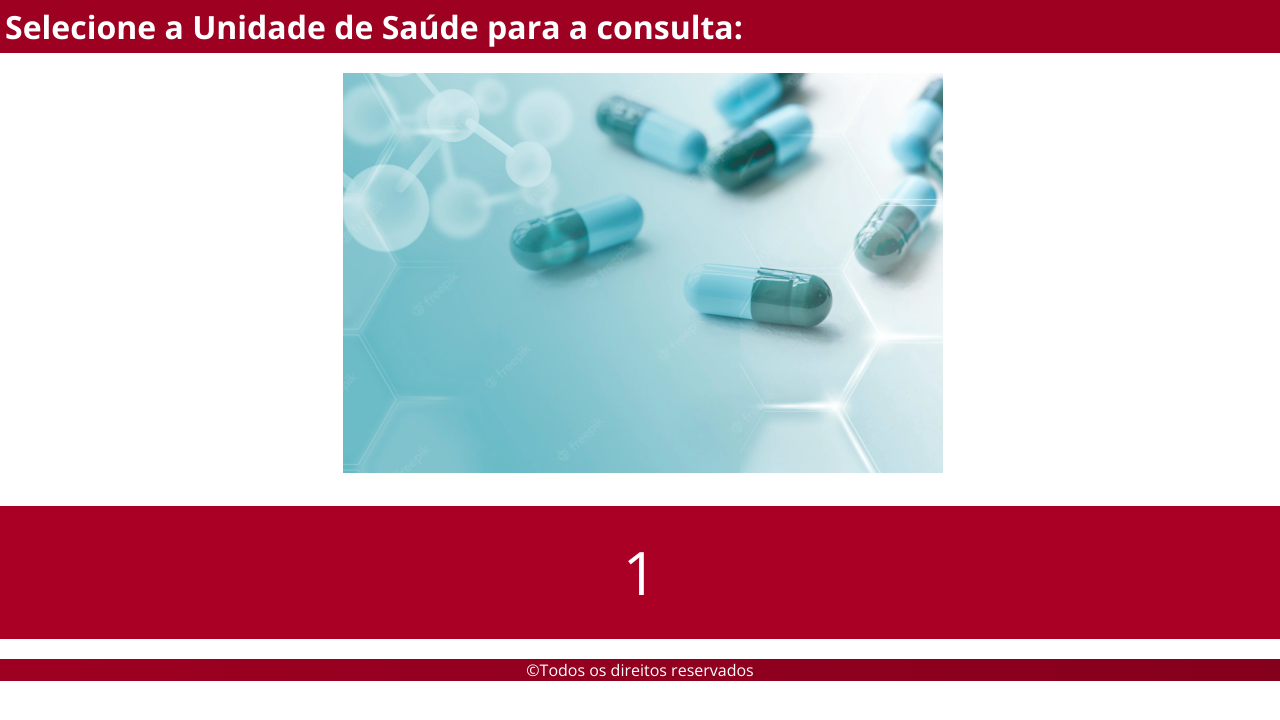
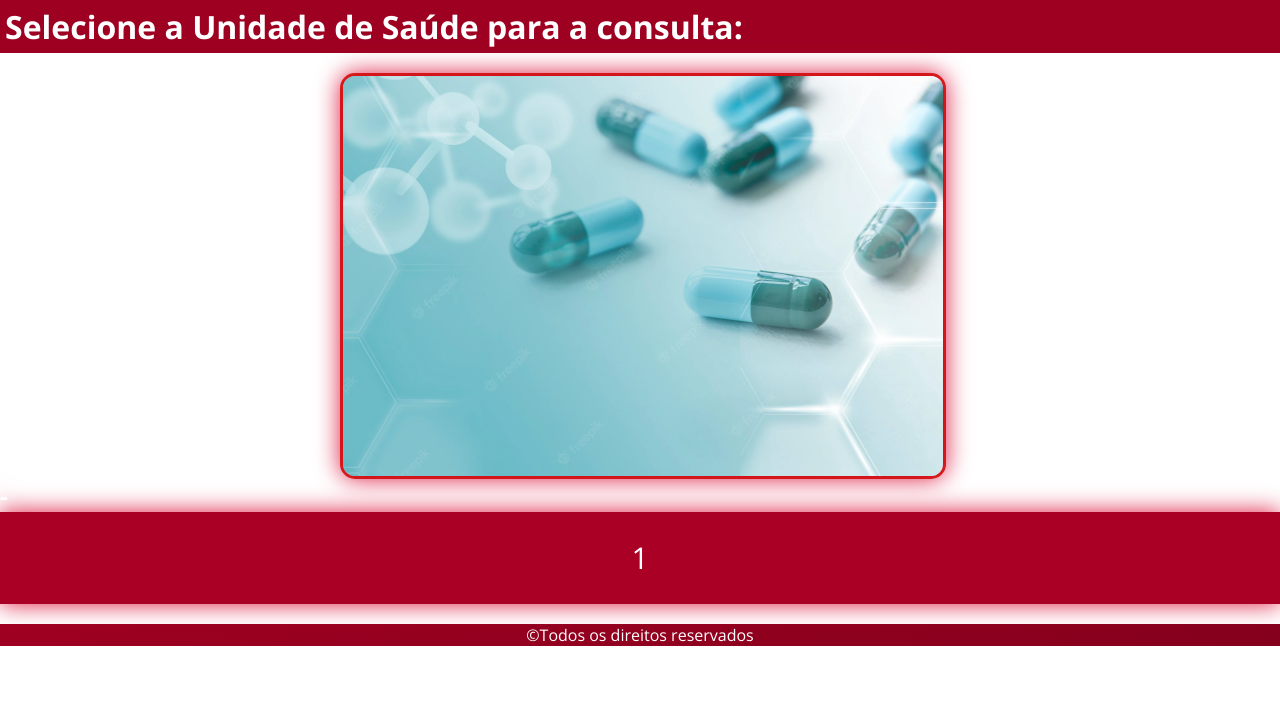
Before and after one commit to Gater73/LSTS, a Flask app: template templates/drugs.html in a window 1280 px wide. Shown: the part 67-787 px from the top of the page. Run offline with Flask 2, Linux system fonts and the light colour scheme; the template is opened without the code that fills it: most values are stand-ins (such as "Sample title", 1, 10 or a date in 2020).

Commit message:
Minor changes
Minor aesthetics changes in the unit selection page

```diff
--- a/templates/drugs.html
+++ b/templates/drugs.html
@@ -31,12 +31,12 @@
     <main>
         <h1 class="top-instruction">Selecione a Unidade de Saúde para a consulta:</h1>
          <section class="medicine">
-            <img src="../static/images/medicine-capsules01.png" alt="foto de remédios">
+            <img style="border-radius: 15px; border-color: rgba(207, 0, 0, 0.836); border-style: solid; filter: drop-shadow(0 0 0.75rem crimson);"src="../static/images/medicine-capsules01.png" alt="foto de remédios">
         </section>
-        <section style="align-items: center;">
+        <section style="align-items: center; filter: drop-shadow(0 0 0.75rem crimson);">
             {% for i in unidades %}
             <h1 style="color: white;">-</h1>
-            <a style="cursor: pointer; font-size: 60px;" class="table__title" onclick="window.location.href = '/units?unit={{i[0]}}';">{{i[0]}}</a>
+            <a style="cursor: pointer; font-size: 30px;" class="table__title" onclick="window.location.href = '/units?unit={{i[0]}}';">{{i[0]}}</a>
             {% endfor %}
         </section>
     </main>
```
